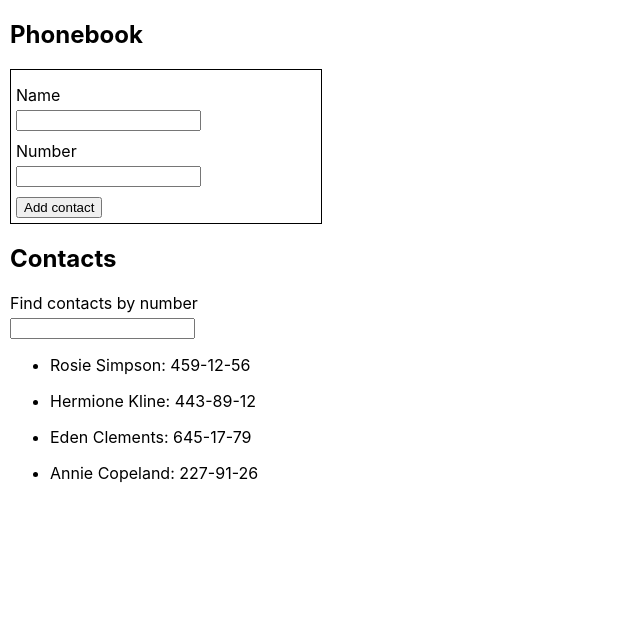
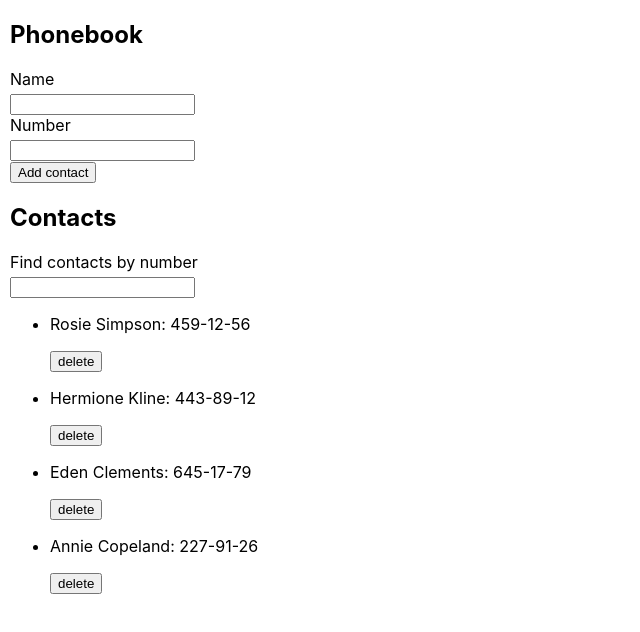
Before and after one commit to VinokurovAleksandr/react-hw-08-phonebook, a React (Create React App) app: page / in a window 1280 px wide. Shown: the top 632 px of the page, without its empty margins (0-640 px from the left). Built offline with nearby package versions, Linux system fonts and the light colour scheme.

Commit message:
add all  funcional

```diff
--- a/src/components/App.jsx
+++ b/src/components/App.jsx
@@ -1,34 +1,34 @@
 import React, { Component } from "react";
+import { nanoid } from 'nanoid';
+
 import style from './style.module.css';
-// import { useId } from 'react';
-import { nanoid } from 'nanoid';
+
+import ContactForm from './ContactForm/ContactForm';
+import Filter from './Filter/Filter';
+
 
 
 class App extends Component {
+
+  state = {
+    contacts: [
+      { id: 'id-1', name: 'Rosie Simpson', number: '459-12-56' },
+      { id: 'id-2', name: 'Hermione Kline', number: '443-89-12' },
+      { id: 'id-3', name: 'Eden Clements', number: '645-17-79' },
+      { id: 'id-4', name: 'Annie Copeland', number: '227-91-26' },
+    ],
+    filter: '',
+  };
+
   FormInputId = nanoid();
 
-  state = {
-  contacts: [
-    {id: 'id-1', name: 'Rosie Simpson', number: '459-12-56'},
-    {id: 'id-2', name: 'Hermione Kline', number: '443-89-12'},
-    {id: 'id-3', name: 'Eden Clements', number: '645-17-79'},
-    {id: 'id-4', name: 'Annie Copeland', number: '227-91-26'},
-  ],
-  filter: '',
-  name: '',
-  number: '',
-  }
+  deliteContacts = (contactId) => {
+    this.setState(prevState => ({
+      contacts: prevState.contacts.filter(contact => contact.id !== contactId),
+    }))
+  };
 
-  // deliteContacts = (contactId) => {
-  //   this.setState(prevState => ({
-  //     contacts: prevState.contacts.filter(contact => contact.id !== contactId),
-  //   }))
-  // };
 
-  handleChangeAddContacts = e => {
-    const { name, number } = e.currentTarget;
-    this.setState({[name]: number,});
-  };
 
   handleChangeContacts = e => {
     e.preventDefault();
@@ -36,13 +36,44 @@ class App extends Component {
     this.setState({ filter: e.target.value });
   };
 
-  handleSubmit = e => {
-    e.preventDefault();
-    console.log(this.state.name);
+  addContact = ({ name, number }) => {
+    const blockAddContact = this.state.contacts.find(contact => contact.name.toLowerCase() === name.toLowerCase());
+    if (blockAddContact) {
+       return alert(`${name} is alredy in contacts`)
+     }
 
-  }
+    const contact = {
+      id: nanoid(),
+      name,
+      number
+    };
+
+    this.setState(prevState => ({
+      contacts: [...prevState.contacts, contact],
+    }))
+  };
+
+  visibleContacts = () => {
+    const { filter, contacts } = this.state;
+    const normalizedContacts = filter.toLocaleLowerCase();
+
+    return contacts.filter(contact =>
+      contact.name.toLowerCase().includes(normalizedContacts))
+  };
+
+
+  // changeFilter = (e) => {
+  //   this.setState({
+  //     filter: e.currentTarget.value
+  //   });
+
+  // }
 
   render() {
+    const visibleCont = this.visibleContacts();
+
+    // const filterContacts = this.state.contacts.filter(contact =>
+    //   contact.name.toLocaleLowerCase().includes(normalizedContacts));
 
 
     return (
@@ -50,64 +81,30 @@ class App extends Component {
          <h2>
           Phonebook
         </h2>
-        <form
-          className={style.form_phonebook}
-          onSubmit={this.handleSubmit}
-        >
-          <label
-            className={style.label_name}
-            htmlFor={this.FormInputId}
-          >Name
-            <input
-            type="text"
-              value={this.state.name}
-              onChange={this.handleChangeAddContacts}
-              id={this.FormInputId}
-            name="name"
-            pattern="^[a-zA-Zа-яА-Я]+(([' -][a-zA-Zа-яА-Я ])?[a-zA-Zа-яА-Я]*)*$"
-            title="Name may contain only letters, apostrophe, dash and spaces. For example Adrian, Jacob Mercer, Charles de Batz de Castelmore d'Artagnan"
-            required
-          />
-          </label>
-          <label
-          htmlFor={this.FormInputId}
-          >
-            Number
-           <input
-              type="tel"
-              id={this.FormInputId}
-              value={this.state.number}
-              onChange={this.handleChangeAddContacts}
-              name="number"
-              pattern="\+?\d{1,4}?[-.\s]?\(?\d{1,3}?\)?[-.\s]?\d{1,4}[-.\s]?\d{1,4}[-.\s]?\d{1,9}"
-              title="Phone number must be digits and can contain spaces, dashes, parentheses and can start with +"
-              required
-            />
-          </label>
+        <ContactForm onSubmit={this.addContact} />
 
-          <button className={style.formBtn} type="button">Add contact</button>
-        </form>
             <div>
           <h2>Contacts</h2>
-          <label type='text'
+          <Filter value={this.state.filter} onChange={this.handleChangeContacts} />
+          {/* <label type='text'
             value={this.filter}
             onChange={this.handleChangeContacts}
           >Find contacts by number
           <input/>
-          </label>
+          </label> */}
           <ul>
-            {this.state.contacts.map(({name, id ,number}) => <li key={id}><p>
+            {visibleCont.map(
+              ({ name,
+                id,
+                number }) => <li key={id}><p>
               {name}: {number}
             </p>
-              {/* <button onClick={() => this.deliteContacts(id)}>delete</button> */}
+              <button onClick={() => this.deliteContacts(id)}>delete</button>
             </li> )}
 
           </ul>
       </div>
          </div>
-
-
-
     )
   }
 };
--- /dev/null
+++ b/src/components/ContactForm/ContactForm.jsx
@@ -0,0 +1,78 @@
+import React, { Component } from "react";
+import style from './style.module.css';
+
+
+
+class ContactForm extends Component {
+
+    state = {
+        name: '',
+        number: '',
+    };
+
+    handleChangeAddContacts = e => {
+    const { name, value } = e.target;
+    this.setState({[name]: value });
+    };
+
+    handleSubmit = e => {
+        e.preventDefault();
+
+        const { onSubmit } = this.props;
+        onSubmit(this.state)
+        this.resetForm();
+    };
+
+    resetForm = () => {
+        this.setState(() => ({
+            name: '',
+            number: '',
+        }))
+    };
+
+    render() {
+        return (
+             <form
+          className={style.form_phonebook}
+          onSubmit={this.handleSubmit}
+        >
+          <label
+            className={style.label_name}
+            htmlFor={this.FormInputId}
+          >Name
+            <input
+            type="text"
+              value={this.state.name}
+              onChange={this.handleChangeAddContacts}
+              id={this.FormInputId}
+            name="name"
+            pattern="^[a-zA-Zа-яА-Я]+(([' -][a-zA-Zа-яА-Я ])?[a-zA-Zа-яА-Я]*)*$"
+            title="Name may contain only letters, apostrophe, dash and spaces. For example Adrian, Jacob Mercer, Charles de Batz de Castelmore d'Artagnan"
+            required
+          />
+          </label>
+          <label
+          htmlFor={this.FormInputId}
+          >
+            Number
+           <input
+              type="tel"
+              id={this.FormInputId}
+              value={this.state.number}
+              onChange={this.handleChangeAddContacts}
+              name="number"
+              pattern="\+?\d{1,4}?[-.\s]?\(?\d{1,3}?\)?[-.\s]?\d{1,4}[-.\s]?\d{1,4}[-.\s]?\d{1,9}"
+              title="Phone number must be digits and can contain spaces, dashes, parentheses and can start with +"
+              required
+            />
+          </label>
+
+          <button
+            className={style.formBtn}
+            type="submit">Add contact</button>
+        </form>
+         );
+    }
+};
+
+export default ContactForm;
--- /dev/null
+++ b/src/components/Filter/Filter.jsx
@@ -0,0 +1,16 @@
+import React from 'react';
+
+
+const Filter = ({ value, onChange }) => {
+    return (
+         <label type='name'
+        value={value}
+        onChange={onChange}
+    >Find contacts by number
+        <input />
+    </label>
+    )
+
+};
+
+export default Filter;
```
Also changed, not shown: src/components/ContactForm/style.module.css (added), src/components/Filter/style.module.css (added).
